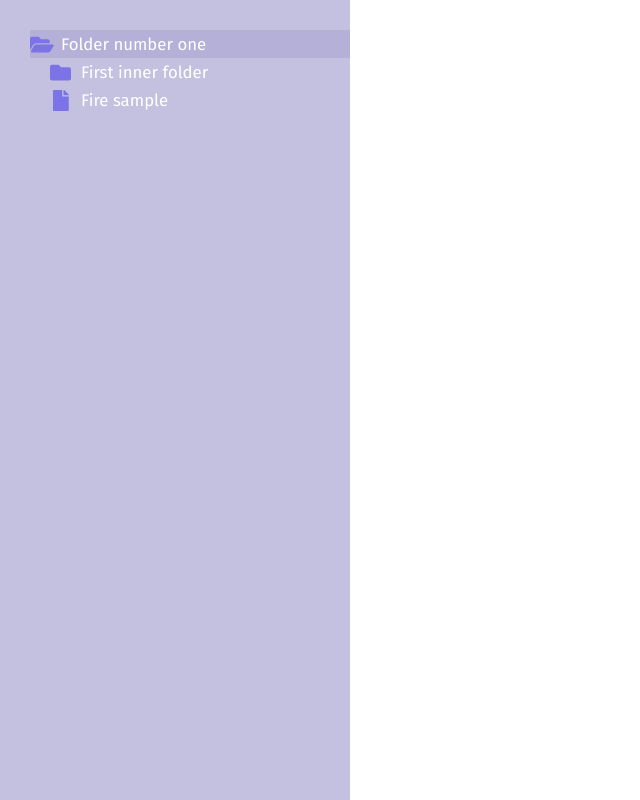
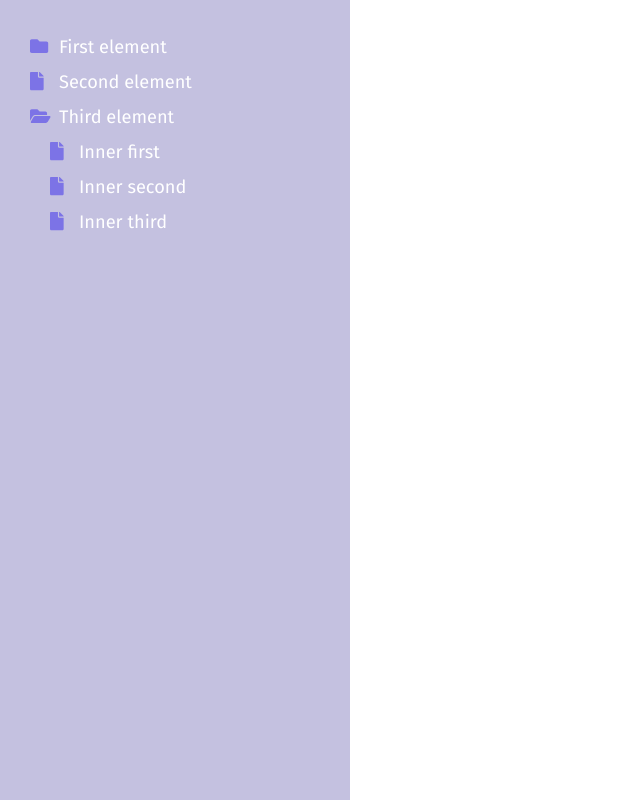
Before and after one commit to SergeyScherbo/file-system, a website: page dest/index.html in a window 1280 px wide. Shown: the whole page, without its empty margins (0-640 px from the left). Drawn offline with Linux system fonts and the light colour scheme.

Commit message:
sidebar finished

```diff
--- a/dest/index.html
+++ b/dest/index.html
@@ -11,21 +11,40 @@
 </head>
 <body>
   <aside class="sidebar">
-    <ul class="list">
-      <li class="list__el list__el_opened">
-        <span class="icon"><i class="fa fa-folder-open"></i></span>
-        <span class="list__el--name">Folder number one</span>
+
+    <ul>
+      <li>
+        <div class="list-el--outer">
+          <div class="list-el--inner"><span class="list-icon"><i class="fa fa-folder"></i></span>First element</div>
+        </div>
       </li>
-      <ul class="list list_inner">
-        <li class="list__el">
-          <span class="icon"><i class="fa fa-folder"></i></span>
-          <span class="list__el--name">First inner folder</span>
-        </li>
-        <li class="list__el">
-          <span class="icon"><i class="fa fa-file"></i></span>
-          <span class="list__el--name">Fire sample</span>
-        </li>
-      </ul>
+      <li>
+        <div class="list-el--outer">
+          <div class="list-el--inner"><span class="list-icon"><i class="fa fa-file"></i></span>Second element</div>
+        </div>
+      </li>
+      <li>
+        <div class="list-el--outer">
+          <div class="list-el--inner"><span class="list-icon"><i class="fa fa-folder-open"></i></span>Third element</div>
+        </div>
+        <ul class="list--inner">
+          <li>
+            <div class="list-el--outer">
+              <div class="list-el--inner"><span class="list-icon"><i class="fa fa-file"></i></span>Inner first</div>
+            </div>
+          </li>
+          <li>
+            <div class="list-el--outer">
+              <div class="list-el--inner"><span class="list-icon"><i class="fa fa-file"></i></span>Inner second</div>
+            </div>
+          </li>
+          <li>
+            <div class="list-el--outer">
+              <div class="list-el--inner"><span class="list-icon"><i class="fa fa-file"></i></span>Inner third</div>
+            </div>
+          </li>
+        </ul>
+      </li>
     </ul>
   </aside>
 </body>
--- a/dev/scss/main.scss
+++ b/dev/scss/main.scss
@@ -4,6 +4,7 @@
 $sidebar: #C4C1E0;
 $main-area: #FAFAFA;
 $icons: #7C73E6;
+$sidebar-width: 350px;
 
 * {
   box-sizing: border-box;
@@ -21,36 +22,54 @@ body {
 }
 
 .sidebar {
+  position: relative;
   height: 100vh;
-  width: 350px;
+  width: $sidebar-width;
   padding: 30px 0 0 30px;
   background-color: $sidebar;
   color: #fff;
 }
 
-.list_inner {
+.list-el--outer {
+  position: relative;
+
+  &:before {
+    opacity: 0;
+    visibility: hidden;
+    content: '';
+    position: absolute;
+    right: 0;
+    top: 0;
+    width: $sidebar-width;
+    height: 2.5rem;
+    background-color: darken($sidebar, 4%);
+  }
+
+  &:hover {
+    &:before {
+      opacity: 1;
+      visibility: visible;
+    }
+  }
+}
+
+.list-el--inner {
+  position: relative;
+  z-index: 1;
+  line-height: 2.5rem;
+  font-size: 1.3rem;
+  cursor: pointer;
+}
+
+.list--inner {
   padding-left: 20px;
 }
 
-.list__el {
-  @extend %df;
-  align-items: flex-end;
-  line-height: 2rem;
-}
-
-.list__el_opened {
-  background-color: darken($sidebar, 5%);
-}
-
-.list__el .icon {
-  width: 21px;
+.list-icon {
+  display: inline-block;
+  width: 14px;
   text-align: center;
-  font-size: 1.5rem;
-  margin-right: 10px;
-  margin-bottom: -1px;
+  font-size: 1.3rem;
+  margin-right: 15px;
   color: $icons;
 }
-
-.list__el--name {
-  font-size: 1.2rem;
-}
```
Also changed, not shown: dev/index.html (+33 -14 lines), dest/css/main.css.
